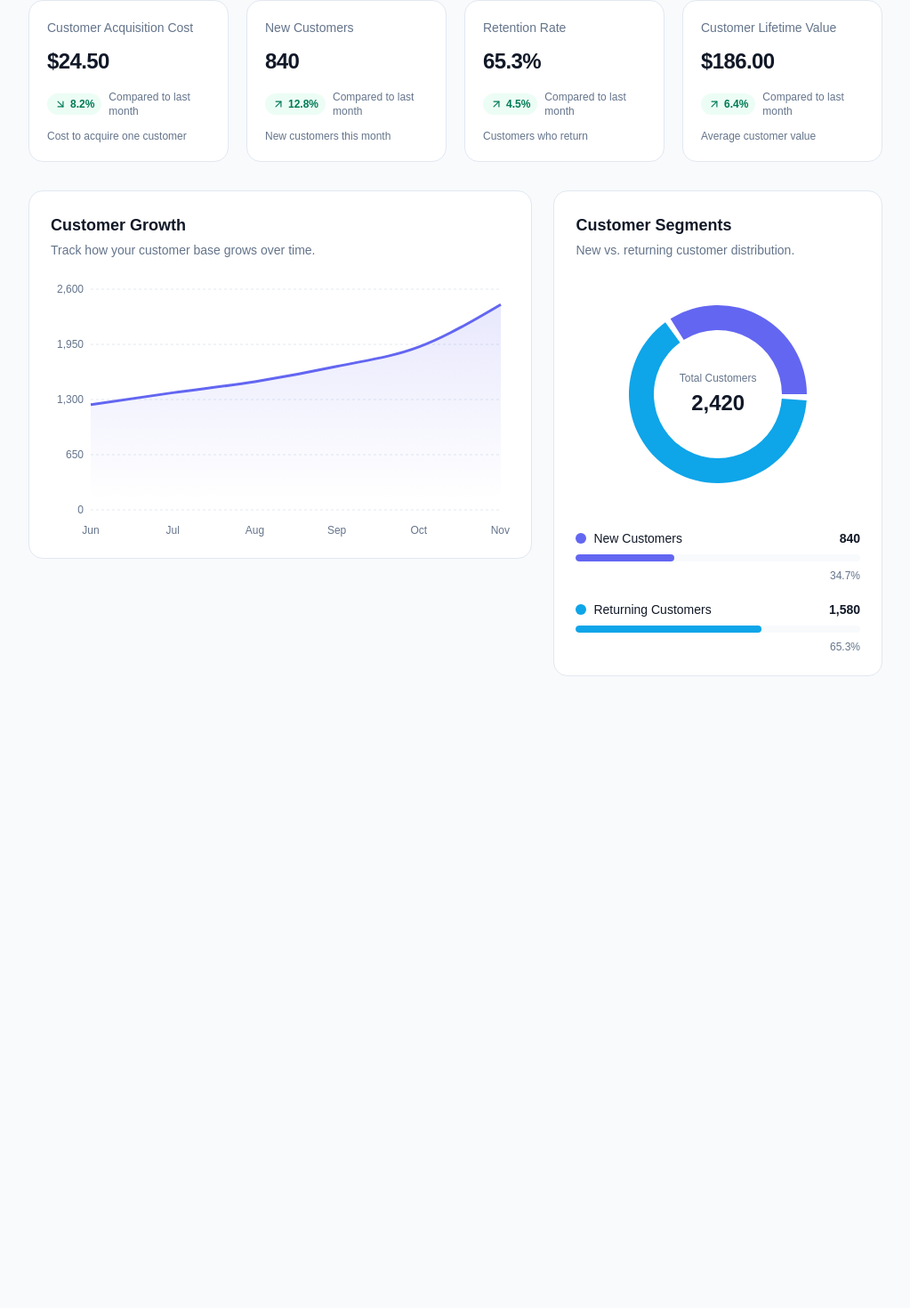
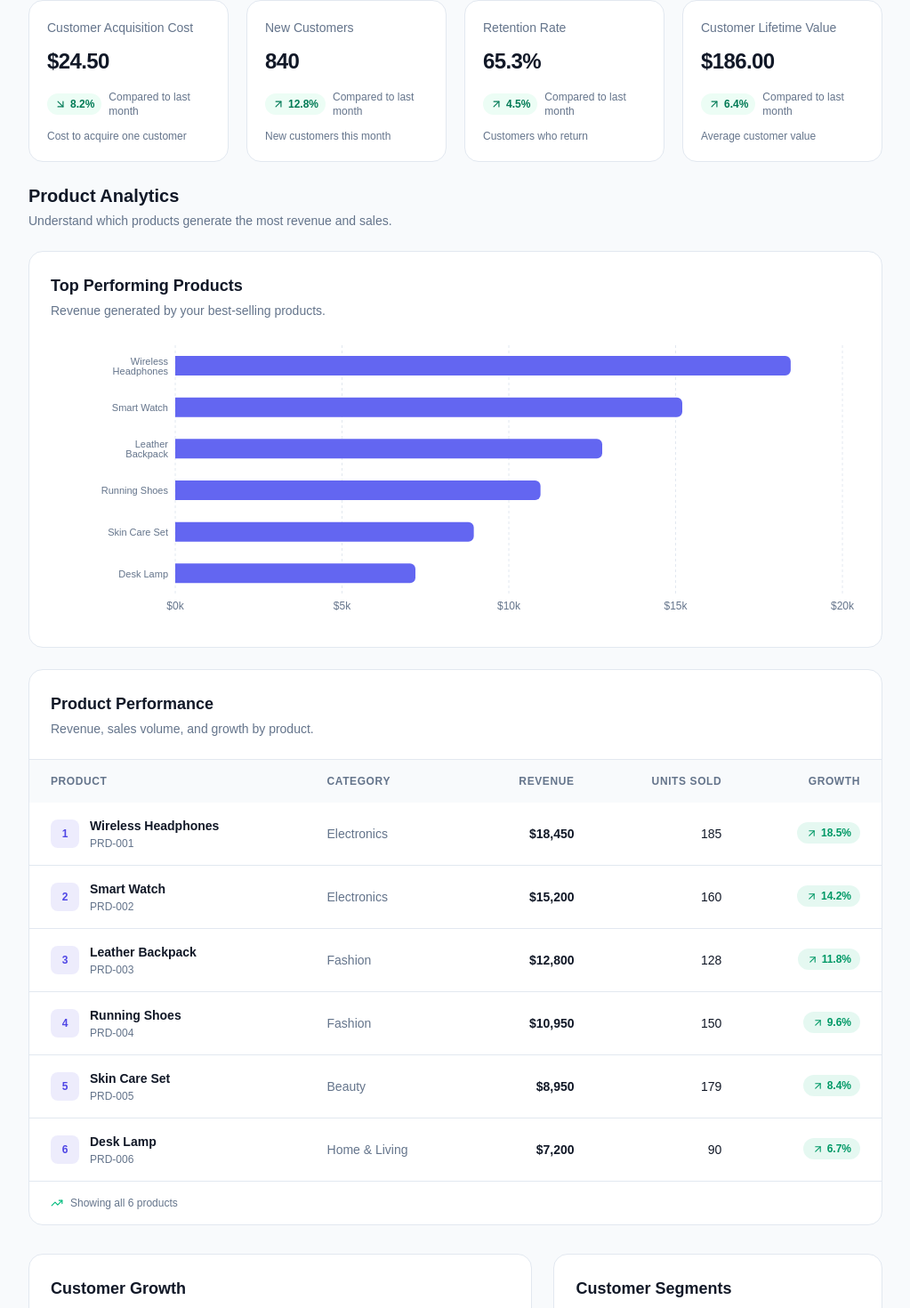
Before and after one commit to bongalonmuhammadmichael-png/insight-analytics-dashboard, a Next.js app: page / in a window 1280 px wide. Shown: the part 1571-3041 px from the top of the page at 89% size, without its empty margins (256-1279 px from the left). Before the commit the page ends 2363 px from the top, so only its background shows below. Built offline with nearby package versions, Linux system fonts and the light colour scheme.

Commit message:
Add product performance analytics

```diff
--- a/app/page.tsx
+++ b/app/page.tsx
@@ -7,6 +7,8 @@ import RecentTransactions from "@/components/dashboard/RecentTransactions";
 import CustomerGrowthChart from "@/components/dashboard/CustomerGrowthChart";
 import CustomerTypeChart from "@/components/dashboard/CustomerTypeChart";
 import AcquisitionCard from "@/components/dashboard/AcquisitionCard";
+import TopProductsChart from "@/components/dashboard/TopProductsChart";
+import ProductPerformanceTable from "@/components/dashboard/ProductPerformanceTable";
 import { acquisitionMetrics } from "@/data/customers";
 import { dashboardStats } from "@/data/dashboard";
 
@@ -79,6 +81,23 @@ export default function Home() {
               </div>
             </section>
 
+            <br />
+            {/* Product Performance */}
+            <section className="space-y-6">
+              <div>
+                <h2 className="text-xl font-bold text-foreground">
+                  Product Analytics
+                </h2>
+                <p className="mt-1 text-sm text-muted">
+                  Understand which products generate the most revenue and sales.
+                </p>
+              </div>
+
+              <TopProductsChart />
+
+              <ProductPerformanceTable />
+            </section>
+
             <div className="mt-8 grid grid-cols-1 gap-6 xl:grid-cols-5">
               <div className="xl:col-span-3">
                 <CustomerGrowthChart />
--- /dev/null
+++ b/components/dashboard/ProductPerformanceTable.tsx
@@ -0,0 +1,81 @@
+import { ArrowUpRight, TrendingUp } from "lucide-react";
+import { productPerformanceData } from "@/data/products";
+
+export default function ProductPerformanceTable() {
+  return (
+    <section className="overflow-hidden rounded-2xl border border-border bg-card">
+      <div className="border-b border-border p-6">
+        <h2 className="text-lg font-bold text-foreground">
+          Product Performance
+        </h2>
+        <p className="mt-1 text-sm text-muted">
+          Revenue, sales volume, and growth by product.
+        </p>
+      </div>
+
+      <div className="overflow-x-auto">
+        <table className="w-full min-w-[650px] text-left">
+          <thead className="bg-background text-xs uppercase tracking-wider text-muted">
+            <tr>
+              <th className="px-6 py-4 font-semibold">Product</th>
+              <th className="px-6 py-4 font-semibold">Category</th>
+              <th className="px-6 py-4 text-right font-semibold">Revenue</th>
+              <th className="px-6 py-4 text-right font-semibold">Units Sold</th>
+              <th className="px-6 py-4 text-right font-semibold">Growth</th>
+            </tr>
+          </thead>
+
+          <tbody className="divide-y divide-border">
+            {productPerformanceData.map((product, index) => (
+              <tr
+                key={product.id}
+                className="transition-colors hover:bg-background/70"
+              >
+                <td className="px-6 py-4">
+                  <div className="flex items-center gap-3">
+                    <span className="flex h-8 w-8 shrink-0 items-center justify-center rounded-lg bg-primary/10 text-xs font-bold text-primary">
+                      {index + 1}
+                    </span>
+
+                    <div>
+                      <p className="text-sm font-semibold text-foreground">
+                        {product.name}
+                      </p>
+                      <p className="mt-0.5 text-xs text-muted">
+                        {product.id}
+                      </p>
+                    </div>
+                  </div>
+                </td>
+
+                <td className="px-6 py-4 text-sm text-muted">
+                  {product.category}
+                </td>
+
+                <td className="px-6 py-4 text-right text-sm font-semibold text-foreground">
+                  ${product.revenue.toLocaleString("en-US")}
+                </td>
+
+                <td className="px-6 py-4 text-right text-sm text-foreground">
+                  {product.unitsSold}
+                </td>
+
+                <td className="px-6 py-4 text-right">
+                  <span className="inline-flex items-center gap-1 rounded-full bg-emerald-500/10 px-2.5 py-1 text-xs font-semibold text-emerald-600 dark:text-emerald-400">
+                    <ArrowUpRight size={13} />
+                    {product.growth}%
+                  </span>
+                </td>
+              </tr>
+            ))}
+          </tbody>
+        </table>
+      </div>
+
+      <div className="flex items-center gap-2 border-t border-border px-6 py-4 text-xs text-muted">
+        <TrendingUp size={14} className="text-emerald-500" />
+        <span>Showing all {productPerformanceData.length} products</span>
+      </div>
+    </section>
+  );
+}
--- /dev/null
+++ b/components/dashboard/TopProductsChart.tsx
@@ -0,0 +1,82 @@
+"use client";
+
+import {
+  Bar,
+  BarChart,
+  CartesianGrid,
+  ResponsiveContainer,
+  Tooltip,
+  XAxis,
+  YAxis,
+} from "recharts";
+
+import { productPerformanceData } from "@/data/products";
+
+export default function TopProductsChart() {
+  return (
+    <section className="rounded-2xl border border-border bg-card p-6">
+      <div className="mb-6">
+        <h2 className="text-lg font-bold text-foreground">
+          Top Performing Products
+        </h2>
+
+        <p className="mt-1 text-sm text-muted">
+          Revenue generated by your best-selling products.
+        </p>
+      </div>
+
+      <div className="h-80">
+        <ResponsiveContainer width="100%" height="100%">
+          <BarChart
+            data={productPerformanceData}
+            layout="vertical"
+            margin={{ top: 5, right: 20, left: 15, bottom: 5 }}
+          >
+            <CartesianGrid
+              strokeDasharray="3 3"
+              horizontal={false}
+              stroke="var(--border)"
+            />
+
+            <XAxis
+              type="number"
+              axisLine={false}
+              tickLine={false}
+              tick={{ fill: "var(--muted)", fontSize: 12 }}
+              tickFormatter={(value) => `$${Number(value) / 1000}k`}
+            />
+
+            <YAxis
+              type="category"
+              dataKey="name"
+              width={125}
+              axisLine={false}
+              tickLine={false}
+              tick={{ fill: "var(--muted)", fontSize: 11 }}
+            />
+
+            <Tooltip
+              formatter={(value) => [
+                `$${Number(value).toLocaleString("en-US")}`,
+                "Revenue",
+              ]}
+              contentStyle={{
+                backgroundColor: "var(--card)",
+                border: "1px solid var(--border)",
+                borderRadius: "12px",
+                color: "var(--foreground)",
+              }}
+            />
+
+            <Bar
+              dataKey="revenue"
+              fill="#6366f1"
+              radius={[0, 6, 6, 0]}
+              barSize={22}
+            />
+          </BarChart>
+        </ResponsiveContainer>
+      </div>
+    </section>
+  );
+}
--- /dev/null
+++ b/data/products.ts
@@ -0,0 +1,62 @@
+export const productPerformanceData = [
+  {
+    id: "PRD-001",
+    name: "Wireless Headphones",
+    category: "Electronics",
+    revenue: 18450,
+    unitsSold: 185,
+    growth: 18.5,
+  },
+  {
+    id: "PRD-002",
+    name: "Smart Watch",
+    category: "Electronics",
+    revenue: 15200,
+    unitsSold: 160,
+    growth: 14.2,
+  },
+  {
+    id: "PRD-003",
+    name: "Leather Backpack",
+    category: "Fashion",
+    revenue: 12800,
+    unitsSold: 128,
+    growth: 11.8,
+  },
+  {
+    id: "PRD-004",
+    name: "Running Shoes",
+    category: "Fashion",
+    revenue: 10950,
+    unitsSold: 150,
+    growth: 9.6,
+  },
+  {
+    id: "PRD-005",
+    name: "Skin Care Set",
+    category: "Beauty",
+    revenue: 8950,
+    unitsSold: 179,
+    growth: 8.4,
+  },
+  {
+    id: "PRD-006",
+    name: "Desk Lamp",
+    category: "Home & Living",
+    revenue: 7200,
+    unitsSold: 90,
+    growth: 6.7,
+  },
+];
+
+export const productSummary = {
+  totalProducts: productPerformanceData.length,
+  totalRevenue: productPerformanceData.reduce(
+    (total, product) => total + product.revenue,
+    0
+  ),
+  totalUnitsSold: productPerformanceData.reduce(
+    (total, product) => total + product.unitsSold,
+    0
+  ),
+};
```
